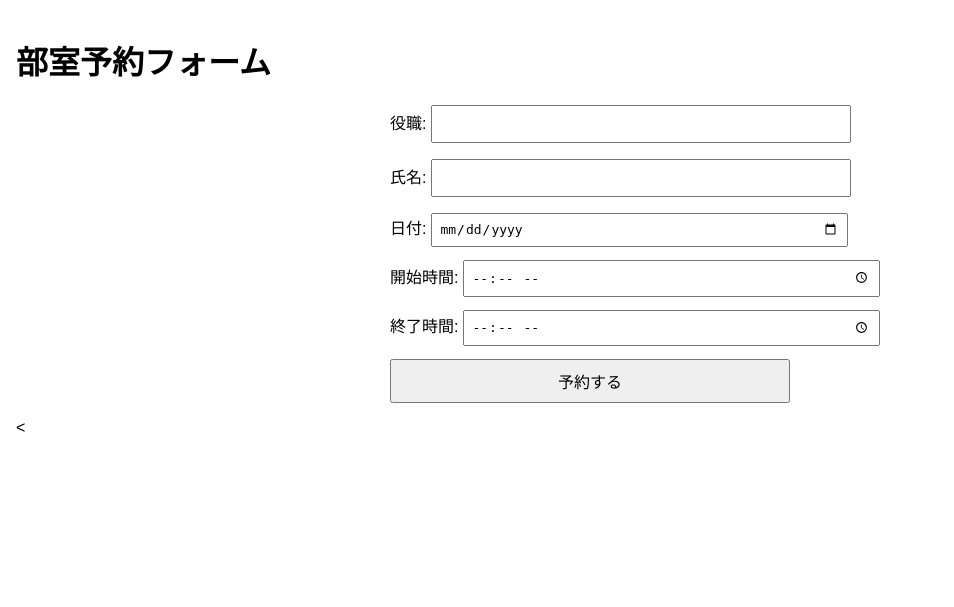
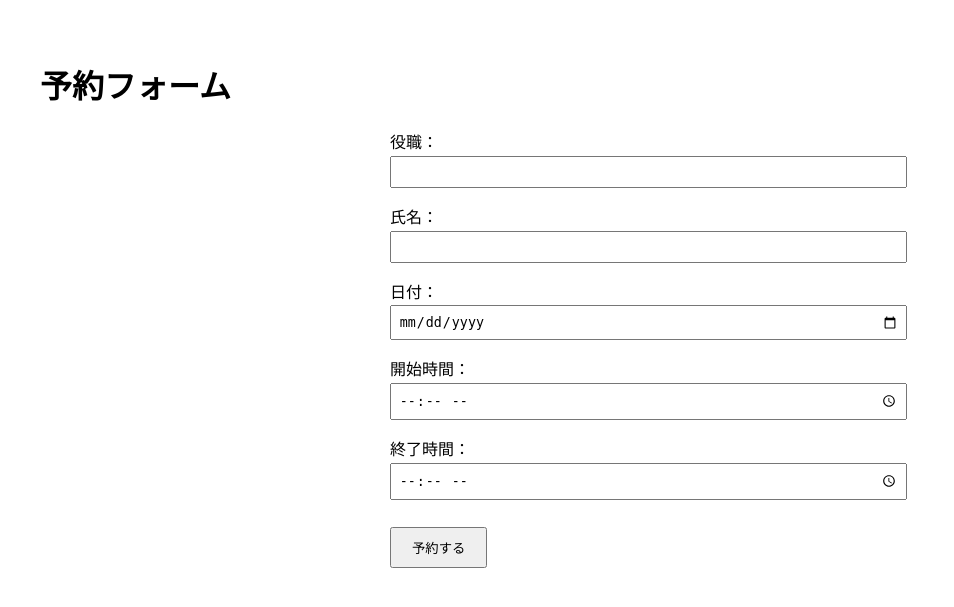
Before and after one commit to Noah104kkk/CUVE-Room, a Flask app: page /reserve in a window 1280 px wide. Shown: the top 607 px of the page, without its empty margins (0-954 px from the left). Run offline with Flask 3, Linux system fonts and the light colour scheme.

Commit message:
Add files via upload

```diff
--- a/templates/index.html
+++ b/templates/index.html
@@ -1,26 +1,51 @@
 <!DOCTYPE html>
 <html>
 <head>
-    <meta charset="UTF-8">
-    <title>部室予約フォーム</title>
-    <meta name="viewport" content="width=device-width, initial-scale=1.0">
+    <meta charset="utf-8">
+    <title>予約フォーム</title>
     <style>
-        body { font-family: sans-serif; padding: 1em; margin: 0; }
-        input, select {
-            width: 100%; max-width: 400px;
-            margin-bottom: 1em; padding: 0.5em; font-size: 1em;
+        body {
+            font-family: sans-serif;
+            padding: 2em;
         }
-        form { max-width: 500px; margin: 0 auto; }
+        form {
+            max-width: 500px;
+            margin: auto;
+        }
+        label {
+            display: block;
+            margin-top: 1em;
+        }
+        input[type="text"], input[type="time"], input[type="date"] {
+            width: 100%;
+            padding: 0.5em;
+            margin-top: 0.2em;
+        }
+        input[type="submit"] {
+            margin-top: 2em;
+            padding: 0.7em 1.5em;
+        }
     </style>
 </head>
 <body>
-    <h1>部室予約フォーム</h1>
-    <form action="/reserve" method="POST">
-        <label>役職: <input type="text" name="position" required></label><br>
-        <label>氏名: <input type="text" name="name" required></label><br>
-        <label>日付: <input type="date" name="date" required></label><br>
-        <label>開始時間: <input type="time" name="start_time" required></label><br>
-        <label>終了時間: <input type="time" name="end_time" required></label><br>
+    <h1>予約フォーム</h1>
+    <form method="POST">
+        <label for="position">役職：</label>
+        <input type="text" id="position" name="position" required>
+
+        <label for="name">氏名：</label>
+        <input type="text" id="name" name="name" required>
+
+        <label for="date">日付：</label>
+        <input type="date" id="date" name="date" required min="1000-01-01" max="9999-12-31">
+
+        <label for="start_time">開始時間：</label>
+        <input type="time" id="start_time" name="start_time" required>
+
+        <label for="end_time">終了時間：</label>
+        <input type="time" id="end_time" name="end_time" required>
+
         <input type="submit" value="予約する">
     </form>
-    <
+</body>
+</html>
```
